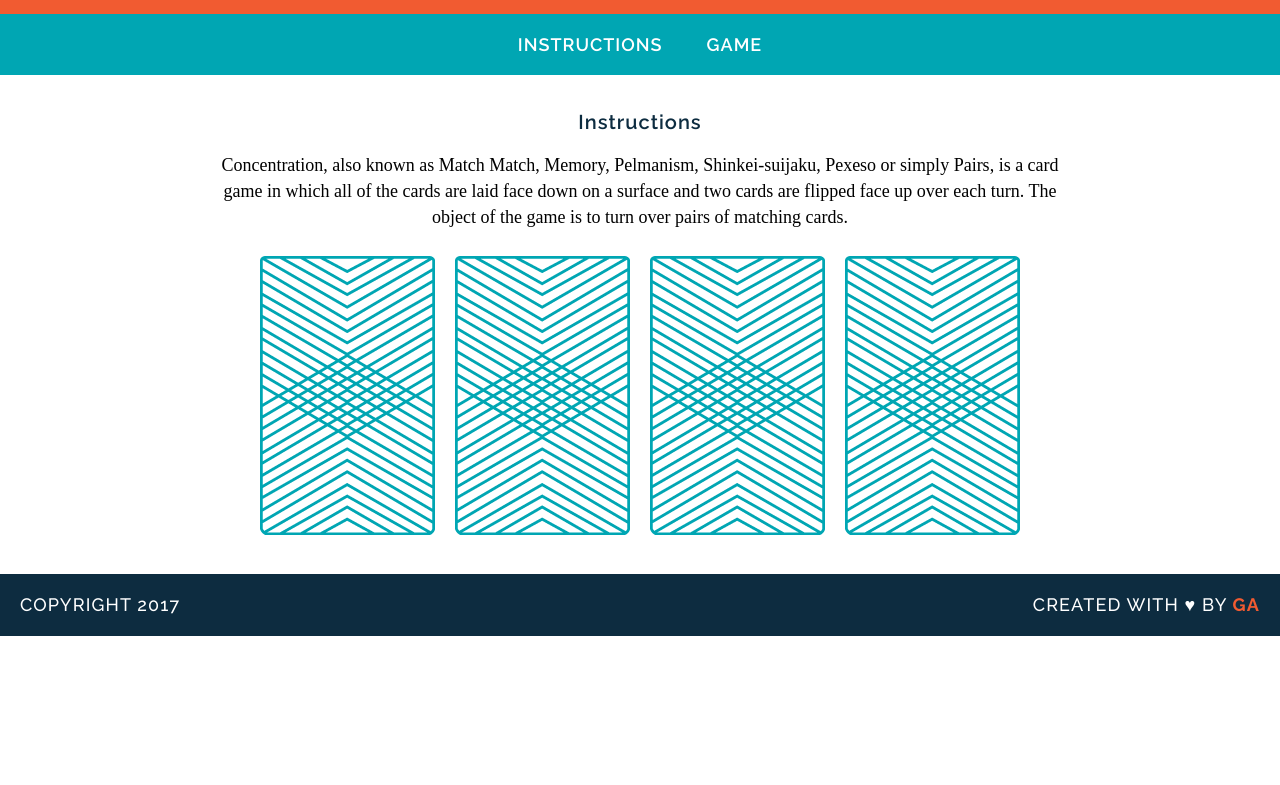
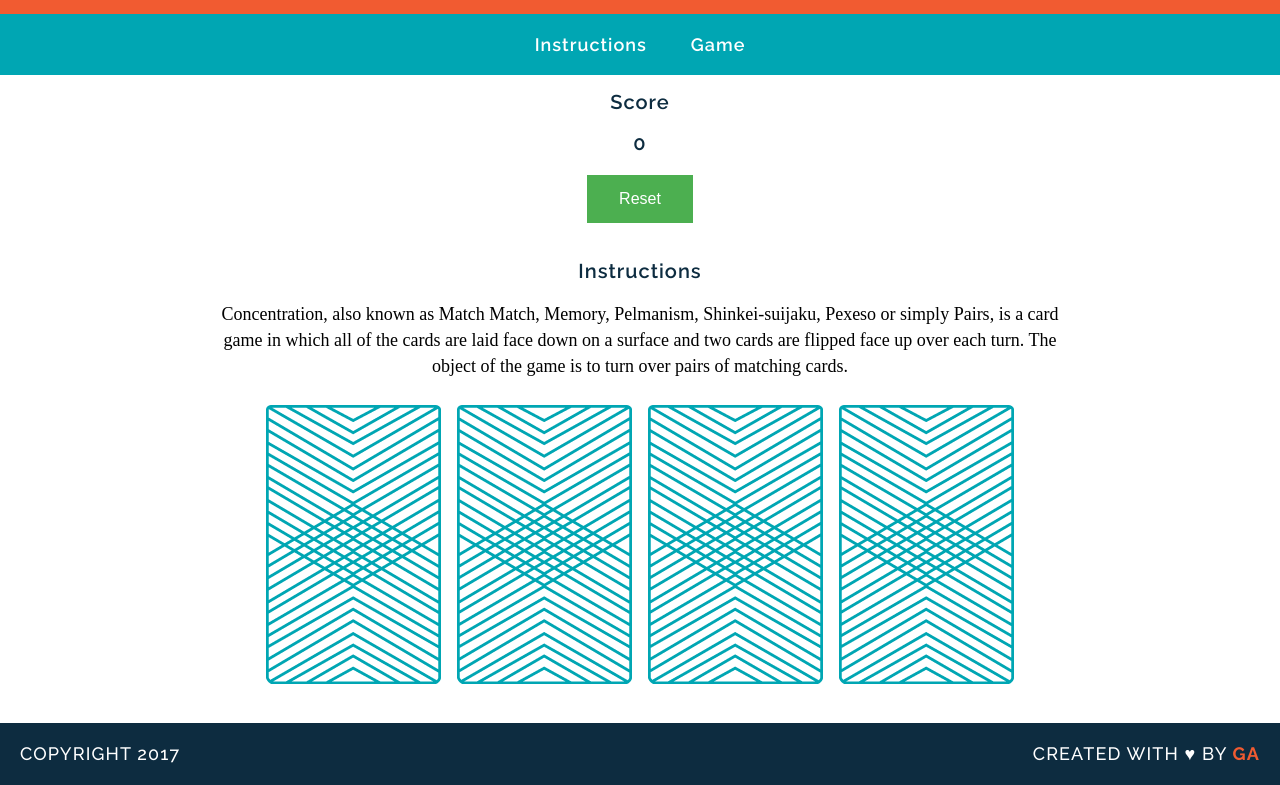
Before and after one commit to nathanaeltan/wdi-fundamentals-memorygame, a plain HTML site: page memory_game/index.html in a window 1280 px wide. Shown: the part 99-884 px from the top of the page. Before the commit the page ends 800 px from the top, so only its background shows below. Drawn offline with Linux system fonts and the light colour scheme; a web font is replaced by a local one.

Commit message:
created game logic

```diff
--- a/memory_game/index.html
+++ b/memory_game/index.html
@@ -20,6 +20,17 @@
       <a href="#">Game</a>
     </nav>
     <main>
+      <div class="score-board">
+        <h2 id="score-label">Score</h2>
+        <div id="user-score">0</div>
+      </div>
+      <input
+        type="button"
+        class="button"
+        value="Reset"
+        onclick="document.location.reload(true)"
+      />
+
       <h2>Instructions</h2>
       <p>
         Concentration, also known as Match Match, Memory, Pelmanism,
@@ -29,16 +40,20 @@
         matching cards.
       </p>
 
-      <div>
+      <div id="game-board" class="board clearfix"></div>
+
+      <!-- <div>
         <img src="images/back.png" alt="Queen of Diamonds" />
         <img src="images/back.png" alt="Queen of Hearts" />
         <img src="images/back.png" alt="King of Diamonds" />
         <img src="images/back.png" alt="King of Hearts" />
-      </div>
+      </div> -->
     </main>
     <footer class="clearfix">
-        <p class="copyright">Copyright 2017</p>
-        <p class="message">Created with &hearts; by <span class="name">GA</span></p>
+      <p class="copyright">Copyright 2017</p>
+      <p class="message">
+        Created with &hearts; by <span class="name">GA</span>
+      </p>
     </footer>
     <script src="main.js"></script>
   </body>
--- a/memory_game/main.js
+++ b/memory_game/main.js
@@ -1,3 +1,6 @@
+var userScore = 0;
+var user_score = document.getElementById('user-score')
+
 var cards = [
     {
         rank: "queen",
@@ -22,24 +25,49 @@ var cards = [
 
 ]
 
+
 var cardsInPlay = [];
 
 var checkForMatch = function() {
+
   if (cardsInPlay[0] === cardsInPlay[1]) {
     alert("You found a match");
+    userScore++;
+    user_score.innerHTML = userScore;
+
   } else {
     alert("sorry try again");
   }
-  checkForMatch();
+
 };
 
-var flipCard = function(cardId) {
+var flipCard = function() {
+  var cardId = this.getAttribute('data-id')
   console.log("User Flipped " + cards[cardId].rank);
   console.log(cards[cardId].cardImage);
   console.log(cards[cardId].suit);
   cardsInPlay.push(cards[cardId].rank);
 
+  this.setAttribute('src', cards[cardId].cardImage);
+ if (cardsInPlay.length === 2){
+    checkForMatch();
 
+ };
 };
-flipCard(0);
-flipCard(2);
+
+
+var createBoard = function() {
+  for(var i = 0; i< cards.length; i++) {
+    var cardElement = document.createElement('img');
+    cardElement.setAttribute('src', 'images/back.png');
+    cardElement.setAttribute('data-id', i);
+    cardElement.addEventListener('click', flipCard)
+    document.getElementById("game-board").appendChild(cardElement);
+  }
+};
+
+var reset = function() {
+  rbtn = document.getElementById('reset');
+}
+
+createBoard();
--- a/memory_game/style.css
+++ b/memory_game/style.css
@@ -31,24 +31,45 @@ main {
 }
 
 h1,
-a {
+a, {
     text-transform: uppercase;
 }
 
-h2 {
+h2,
+#user-score {
     font-family: "Raleway", sans-serif;
     color: #0D2C40;
     letter-spacing: 1px;
     font-weight: 600;
     font-size: 20px;
 }
+.score-board {
+    position: relative;
+    top: -20px;
 
+}
+
+#user-score {
+    padding-bottom: 20px;
+}
 p {
     font-family: "Droid Serif", serif;
     line-height: 26px;
     font-size: 18px;
 }
 
+.button {
+    background-color: #4CAF50;
+    border: none;
+    color: white;
+    padding: 15px 32px;
+    text-align: center;
+    text-decoration: none;
+    display: inline-block;
+    font-size: 16px;
+    position: relative;
+    top: -20px;
+}
 
 a {
     text-decoration: none;
```
